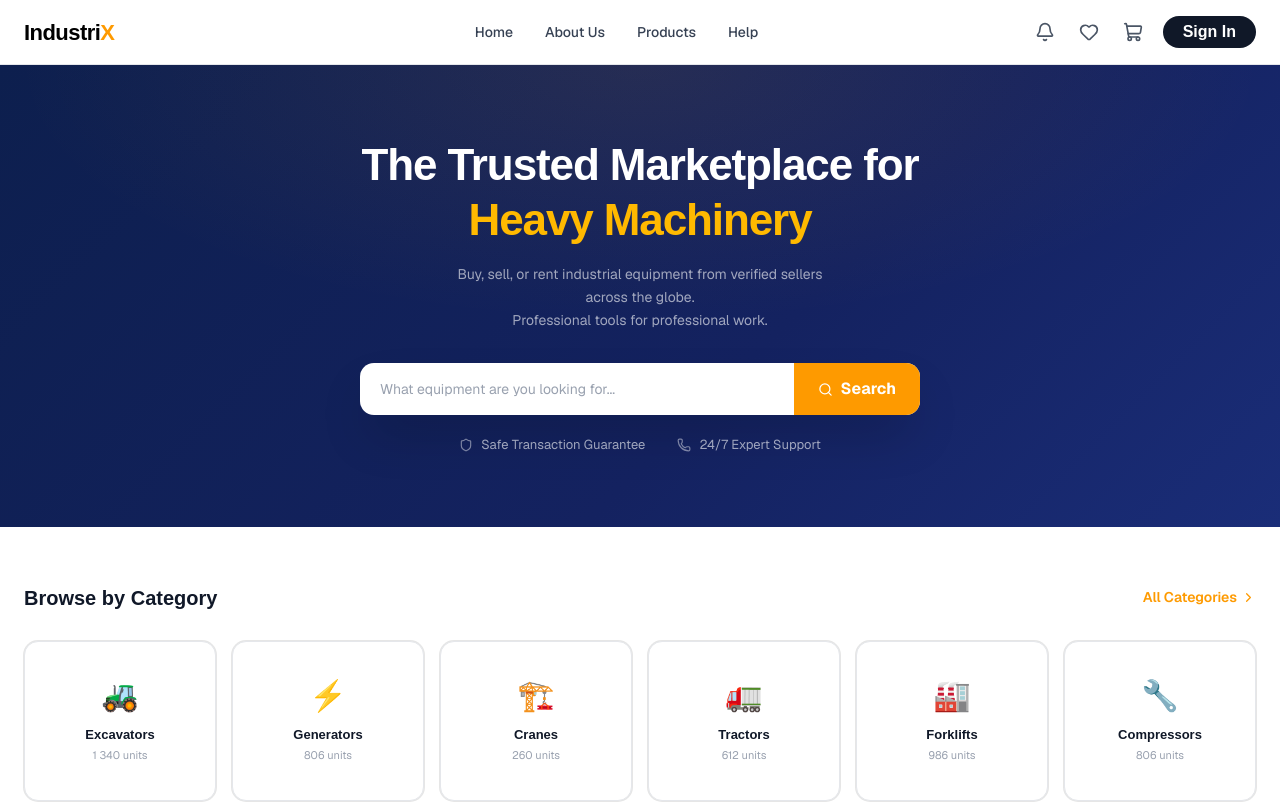
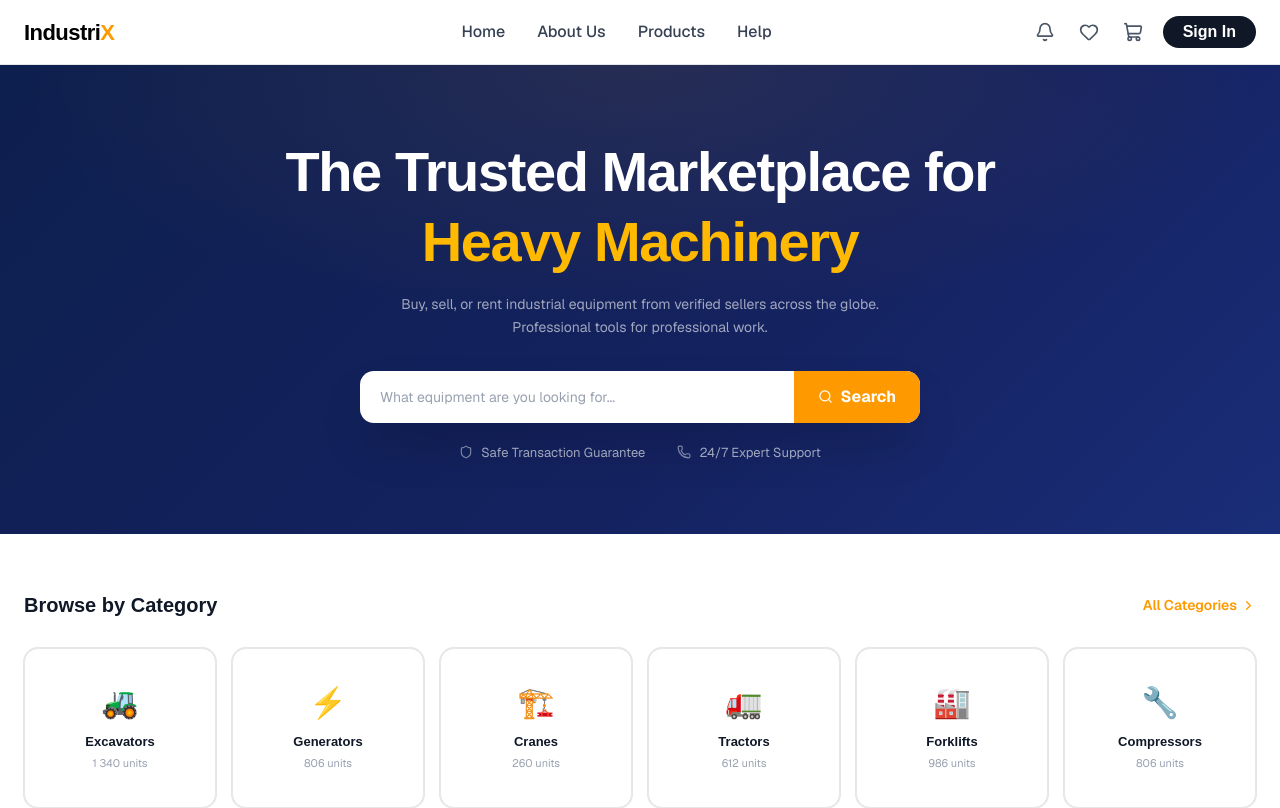
Before and after one commit to Nurasyl555/industrix, a Next.js app in the folder frontend/: page / in a window 1280 px wide. Shown: the top 808 px of the page. Built offline with nearby package versions, Linux system fonts and the light colour scheme.

Commit message:
upd sizes for hero banner& Navbar

```diff
--- a/frontend/src/app/home/components/HeroBanner.tsx
+++ b/frontend/src/app/home/components/HeroBanner.tsx
@@ -26,18 +26,17 @@ export function HeroBanner() {
         }}
       />
 
-      <div className="relative z-10 max-w-2xl mx-auto">
+      <div className="relative z-10 max-w-4xl mx-auto">
         <h1
-          className="text-[clamp(28px,4vw,44px)] font-extrabold leading-tight tracking-tight text-white"
+          className="text-[clamp(40px,5vw,56px)] font-extrabold leading-tight tracking-tight text-white"
           style={{ fontFamily: "var(--font-inter, 'Outfit', sans-serif)" }}
         >
           The Trusted Marketplace for
           <span className="block text-amber-400">Heavy Machinery</span>
         </h1>
 
-        <p className="mt-4 text-[14px] text-white/60 leading-relaxed max-w-sm mx-auto">
-          Buy, sell, or rent industrial equipment from verified sellers across
-          the globe.
+        <p className="mt-4 text-[14px] text-white/60 leading-relaxed max-w-base mx-auto">
+          Buy, sell, or rent industrial equipment from verified sellers across the globe.
           <br />
           Professional tools for professional work.
         </p>
--- a/frontend/src/components/layout/Navbar.tsx
+++ b/frontend/src/components/layout/Navbar.tsx
@@ -37,7 +37,7 @@ export function Navbar() {
             <li key={link.label}>
               <Link
                 href={link.href}
-                className="text-[14px] font-medium text-gray-700 no-underline transition-colors hover:text-amber-500"
+                className="text-base font-medium text-gray-700 no-underline transition-colors hover:text-amber-500"
               >
                 {link.label}
               </Link>
```
